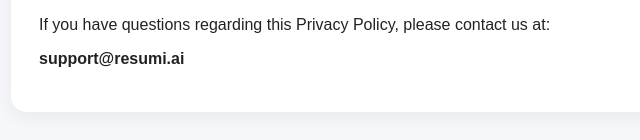
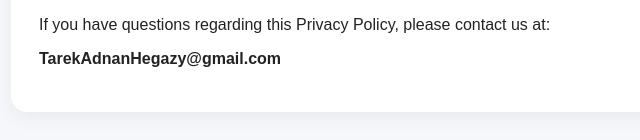
Before and after one commit to Tarek-Hegazy/ResumiAI_Privacy, a plain HTML site: page index.html in a window 1280 px wide. Shown: the part 1333-1473 px from the top of the page, without its empty margins (179-819 px from the left). Drawn offline with Linux system fonts and the light colour scheme.

Commit message:
Update index.html

```diff
--- a/index.html
+++ b/index.html
@@ -150,7 +150,7 @@ If you have questions regarding this Privacy Policy, please contact us at:
 
 <p>
 
-<b>support@resumi.ai</b>
+<b>TarekAdnanHegazy@gmail.com</b>
 
 </p>
 
```
